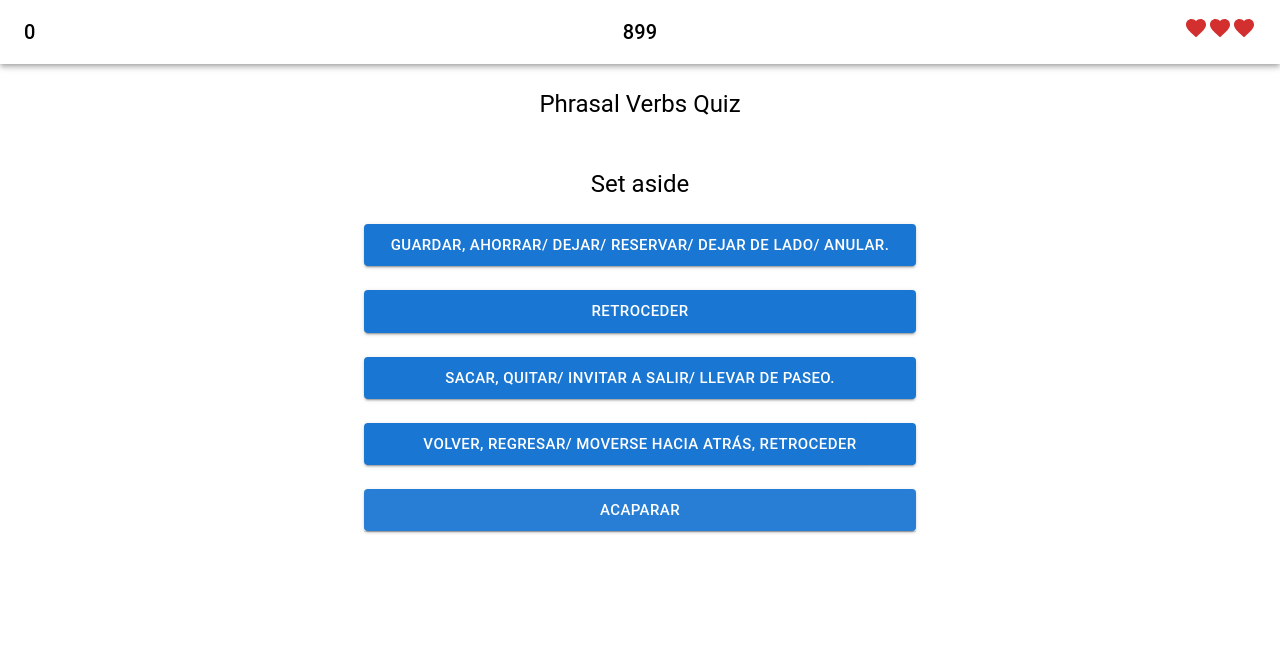
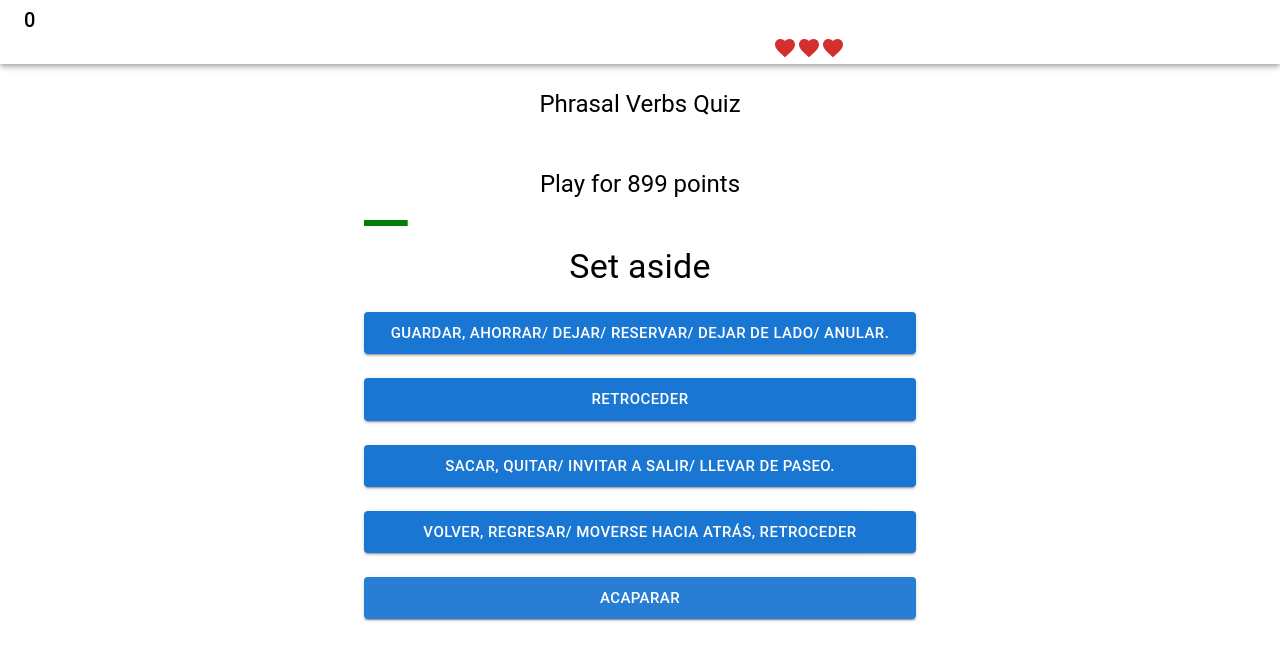
Before and after one commit to menusal/phrasal-game, a React (Vite) app in the folder game/: page / in a window 1280 px wide. Both pictures are taken after a click on the button "START NEW GAME". Shown: the top 660 px of the page. Built offline with nearby package versions, Linux system fonts and the light colour scheme; what js-confetti would draw is missing.

Commit message:
add linear loading

```diff
--- a/game/src/App.tsx
+++ b/game/src/App.tsx
@@ -12,6 +12,7 @@ import {
   AppBar,
   IconButton,
   Toolbar,
+  LinearProgress,
 } from "@mui/material";
 import { Quiz } from "./types";
 import useQuestion from "./hooks/useQuestion";
@@ -21,7 +22,7 @@ import useScore from "./hooks/useScore";
 import FavoriteIcon from "@mui/icons-material/Favorite";
 import AccessTimeIcon from "@mui/icons-material/AccessTime";
 import JSConfetti from "js-confetti";
-import { MAX_SCORE } from "./config";
+import { MAX_SCORE, MAX_TIME } from "./config";
 import StartModal from "./components/StartModal";
 import Counter from "./components/Counter";
 
@@ -33,6 +34,7 @@ function App() {
   const [quiz, setQuiz] = useState<Quiz | null>(null);
   const [animate, setAnimate] = useState<boolean>(false);
   const [buttonTex, setButtonText] = useState<string>("Start");
+  const [progress, setProgress] = useState(0);
 
   const { getQuiz } = useQuestion();
 
@@ -68,6 +70,17 @@ function App() {
     }
   }, [lifes]);
 
+  useEffect(() => {
+    console.log("time", time, progress);
+    // set proggress based in MAX_TIME and time
+    setProgress((time / MAX_TIME) * 100);
+
+    if (time === MAX_TIME) {
+      handleNext();
+    }
+
+  }, [time]);
+
   const setUpGame = () => {
     setOpen(false);
     setAnimate(true);
@@ -89,6 +102,8 @@ function App() {
     setAnimate(false);
     setResponse("");
     setButtonText("Next");
+    setProgress(0);
+    reset();
 
     setTimeout(() => {
       fetchQuiz();
@@ -126,7 +141,39 @@ function App() {
             {quiz && (
               <>
                 <Zoom in={animate}>
+                  <Box sx={{ width: "100%" }}>
                     <Typography variant="h5" color="initial">
+                      Play for{" "}
+                      <Timer
+                        time={time}
+                        isRunning={isRunning}
+                        timeFrom={timeFrom}
+                      />{" "}
+                      points
+                    </Typography>
+                  </Box>
+                </Zoom>
+                <Zoom in={animate}>
+                  <Box sx={{ width: "100%", padding: "20px 0" }}>
+                    <LinearProgress
+                      variant="determinate"
+                      // color={
+                      //   time > 5 ? "warning" : time > 15 ? "error" : "success"
+                      // }
+                      sx={{
+                        backgroundColor: "transparent",
+                        height: "6px",
+                        "& > .MuiLinearProgress-bar": {
+                          backgroundColor:
+                          progress > 70 ? "red" : progress > 25 ? "yellow" : "green",
+                        },
+                      }}
+                      value={progress}
+                    />
+                  </Box>
+                </Zoom>
+                <Zoom in={animate}>
+                  <Typography variant="h4" color="initial">
                     {quiz.question.name}
                   </Typography>
                 </Zoom>
@@ -210,7 +257,6 @@ function Header({
         <Toolbar>
           <Grid container>
             <Score score={score} scoreFrom={scoreFrom} />
-            <Timer time={time} isRunning={isRunning} timeFrom={timeFrom} />
             <Lifes lifes={lifes} />
           </Grid>
         </Toolbar>
@@ -221,7 +267,7 @@ function Header({
 
 function Lifes({ lifes }: { lifes: number }) {
   return (
-    <Grid item xs={4}>
+    <Grid item xs={8}>
       <Box display="flex" justifyContent="flex-end">
         {Array.from({ length: lifes }, (_, index) => (
           <FavoriteIcon color="error" key={index} />
@@ -233,9 +279,9 @@ function Lifes({ lifes }: { lifes: number }) {
 
 function Score({ score, scoreFrom }: { score: number; scoreFrom: number }) {
   return (
-    <Grid item xs={4}>
+    <Grid item xs={8}>
       <Box display="flex" justifyContent="flex-start">
-        <Counter from={scoreFrom} to={score} duration={2} variant='h6' />
+        <Counter from={scoreFrom} to={score} duration={2} variant="h6" />
       </Box>
     </Grid>
   );
@@ -254,15 +300,11 @@ function Timer({
   const pointsFrom = Math.floor(MAX_SCORE / timeFrom) || 0;
 
   return (
-    <Grid item xs={4}>
-      <Box display="flex" justifyContent="center">
     <Counter
       from={isFinite(pointsFrom) ? pointsFrom : 0}
       to={isFinite(points) ? points : 0}
       duration={1}
-          variant='h6'
+      variant="h5"
     />
-      </Box>
-    </Grid>
   );
 }
--- a/game/src/config.ts
+++ b/game/src/config.ts
@@ -1 +1,2 @@
 export const MAX_SCORE = 1000
+export const MAX_TIME = 20
```
Also changed, not shown: game/src/App.css (line endings or trailing spaces). Lines whose indentation alone changed are shown as unchanged.
